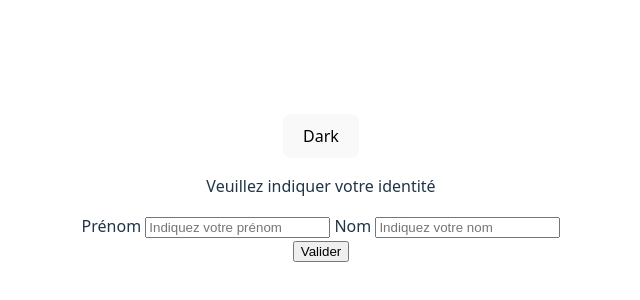
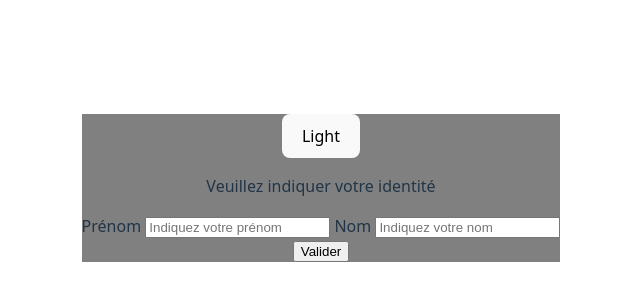
Before and after one commit to emmanuelMartin53/my-app, a React (Vite) app: page / in a window 1280 px wide. Shown: the part 212-512 px from the top of the page, without its empty margins (319-959 px from the left). Built offline with nearby package versions, Linux system fonts and the light colour scheme.

Commit message:
FindByRole

```diff
--- a/src/App.jsx
+++ b/src/App.jsx
@@ -1,7 +1,8 @@
 
 // import { useState } from 'react'
 import './App.css'
-import QueryByRole from './components/Queries/QueryByRole'
+import FindByRole from './components/Queries/FindByRole'
+// import QueryByRole from './components/Queries/QueryByRole'
 // import GetAllByRole from './components/Queries/GetAllByRole'
 // import GetAllByTitle from './components/Queries/GetAllByTitle'
 
@@ -16,7 +17,8 @@
     <div className='App'>
       {/* <GetAllByRole btns={btns}/> */}
       {/* <GetAllByTitle */}
-      <QueryByRole />
+      {/* <QueryByRole /> */}
+      <FindByRole />
     </div>
 
   )
--- /dev/null
+++ b/src/components/Queries/FindByRole.jsx
@@ -0,0 +1,34 @@
+import { useState, useEffect } from "react"
+
+const FindByRole = () => {
+
+  const [isDark, setIsDark] = useState(false)
+
+
+  useEffect(() => {
+      setTimeout(() => {
+        setIsDark(true)
+      }, 2000);
+  }, [])
+
+  const btn = <button onClick={() => setIsDark(!isDark)}>{isDark ? 'Light' : 'Dark'}</button>
+
+  return (
+    <div style={{background: isDark && "grey"}}>
+        {btn}
+        <p className="container">Veuillez indiquer votre identité </p>
+        <form>
+            <div>
+              <label htmlFor="firstName" >Prénom  </label>
+              <input type="text" id="firstName" placeholder="Indiquez votre prénom"/>
+
+              <label htmlFor="lastName" > Nom  </label>
+              <input type="text" id="lastName" placeholder="Indiquez votre nom"/>
+            </div>
+            <input type="submit" value="Valider" />
+        </form>
+      </div>
+  )
+}
+
+export default FindByRole
```
Also changed, not shown: 2 other files (tests, documents, lock files or other folders).
